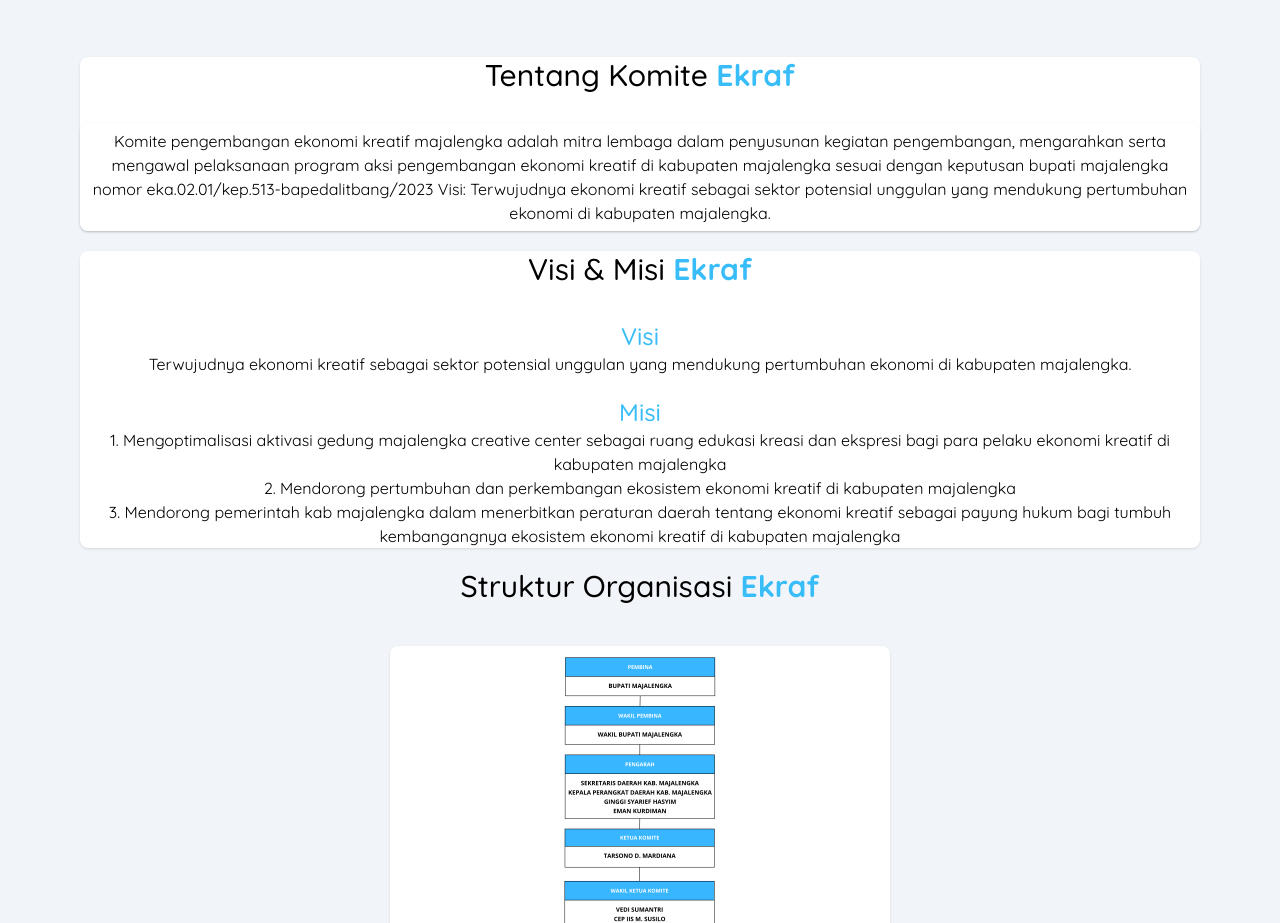
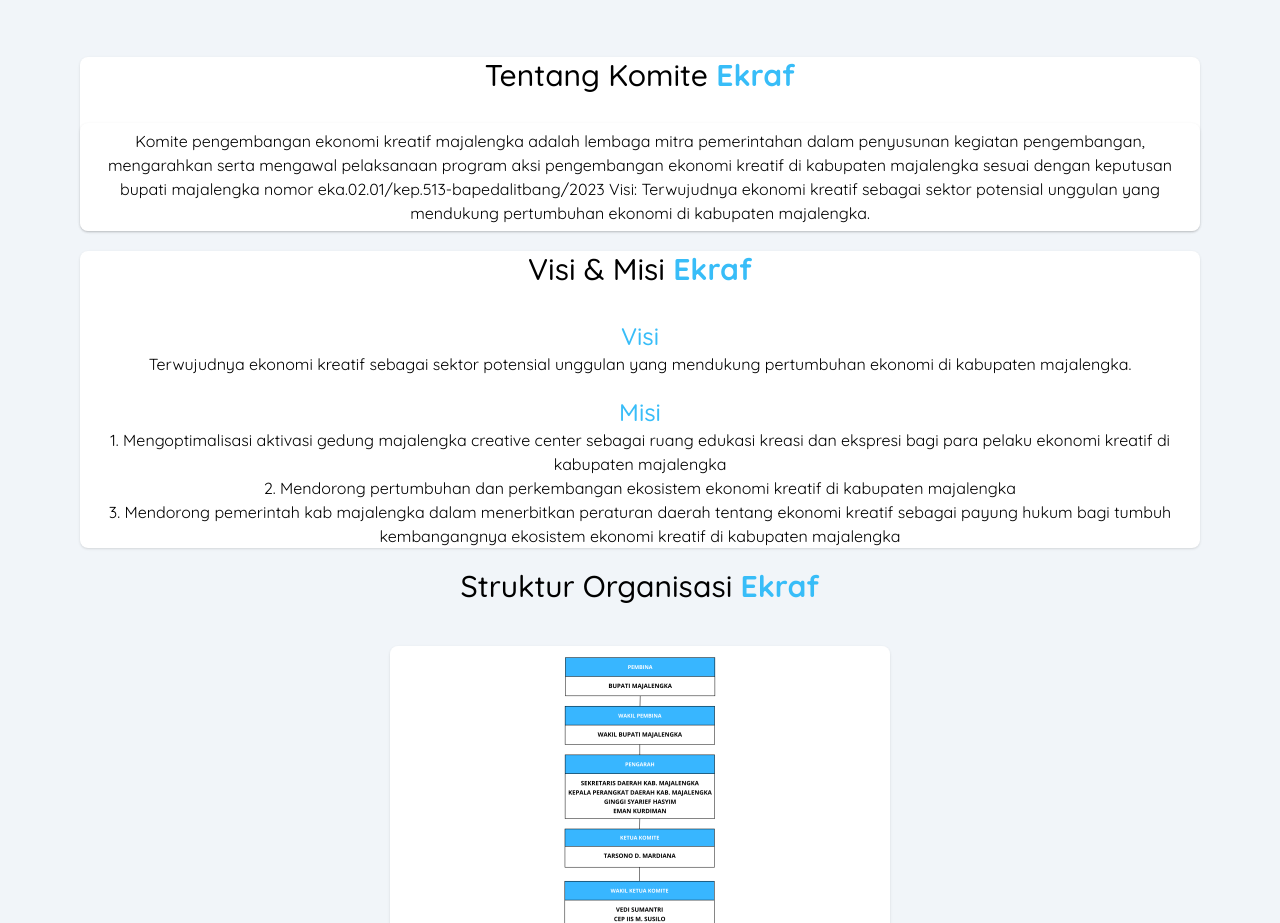
Before and after one commit to MuhammadQuthbulAlam/MCC-V-4, a React (Vite) app: page / in a window 1280 px wide. Shown: the part 1421-2344 px from the top of the page. Built offline with nearby package versions, Linux system fonts and the light colour scheme.

Commit message:
Update HomePage.jsx

```diff
--- a/src/pages/HomePage.jsx
+++ b/src/pages/HomePage.jsx
@@ -170,8 +170,8 @@ const HomePage = () => {
                 <span className="font-bold text-sky-400">Ekraf</span>
               </h1>
               <p className="text-center px-2 bg-white shadow rounded-lg w-auto h-auto items-center py-1.5 text-wrap">
-                Komite pengembangan ekonomi kreatif majalengka adalah mitra
-                lembaga dalam penyusunan kegiatan pengembangan, mengarahkan
+                Komite pengembangan ekonomi kreatif majalengka adalah lembaga mitra pemerintahan
+                dalam penyusunan kegiatan pengembangan, mengarahkan
                 serta mengawal pelaksanaan program aksi pengembangan ekonomi
                 kreatif di kabupaten majalengka sesuai dengan keputusan bupati
                 majalengka nomor eka.02.01/kep.513-bapedalitbang/2023 Visi:
```
